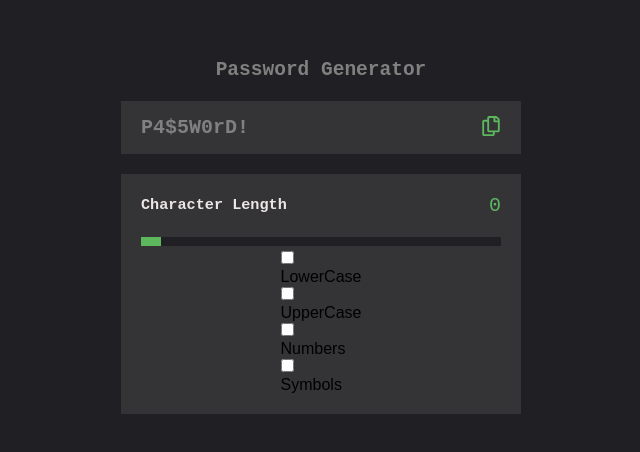
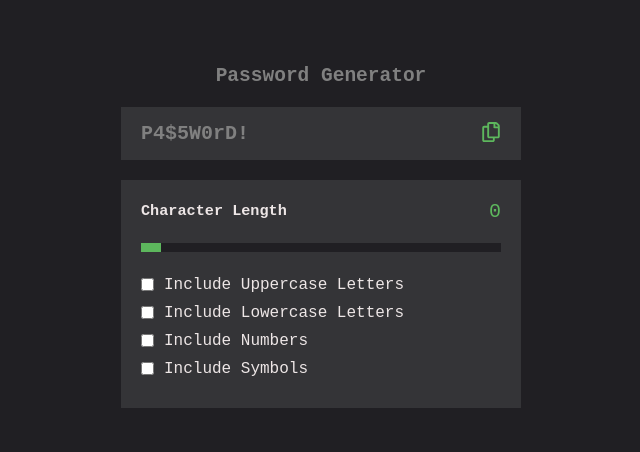
Before and after one commit to tomasleggire/password-generator, a React (Create React App) app: page / in a window 1280 px wide. Shown: the part 164-616 px from the top of the page, without its empty margins (319-959 px from the left). Built offline with nearby package versions, Linux system fonts and the light colour scheme.

Commit message:
Avances en estilos de cehckbox input

```diff
--- a/src/components/BoxInput.tsx
+++ b/src/components/BoxInput.tsx
@@ -8,7 +8,7 @@ interface MyProps {
 
 export default function BoxInput(props: MyProps) {
   return (
-    <div>
+    <div className="main-checkbox-component">
       <input type="checkbox" />
       <p>{props.name}</p>
     </div>
--- a/src/containers/CheckBoxesContainer.tsx
+++ b/src/containers/CheckBoxesContainer.tsx
@@ -1,28 +1,29 @@
 import React from "react";
+import "../styles/CheckBoxesContainer.css";
 import BoxInput from "../components/BoxInput";
 
 export default function CheckBoxesContainer() {
   const boxes = [
     {
       id: 1,
-      name: "LowerCase",
+      name: "Include Uppercase Letters",
     },
     {
       id: 2,
-      name: "UpperCase",
+      name: "Include Lowercase Letters",
     },
     {
       id: 3,
-      name: "Numbers",
+      name: "Include Numbers",
     },
     {
       id: 4,
-      name: "Symbols",
+      name: "Include Symbols",
     },
   ];
 
   return (
-    <div>
+    <div className="main-boxes-container">
       {boxes.map((box) => (
         <BoxInput key={box.id} name={box.name} />
       ))}
--- a/src/styles.css
+++ b/src/styles.css
@@ -7,6 +7,7 @@
   --white: rgb(237, 230, 230);
 
   --lg: 20px;
+  --md: 16px;
 }
 
 * {
--- a/src/styles/BoxInput.css
+++ b/src/styles/BoxInput.css
@@ -0,0 +1,12 @@
+.main-checkbox-component {
+  display: flex;
+  align-items: center;
+  gap: 10px;
+  margin: 10px 0;
+}
+
+.main-checkbox-component p {
+  font-family: monospace;
+  font-size: var(--md);
+  color: var(--white);
+}
--- /dev/null
+++ b/src/styles/CheckBoxesContainer.css
@@ -0,0 +1,4 @@
+.main-boxes-container {
+  margin-right: auto;
+  margin-top: 10px;
+}
```
